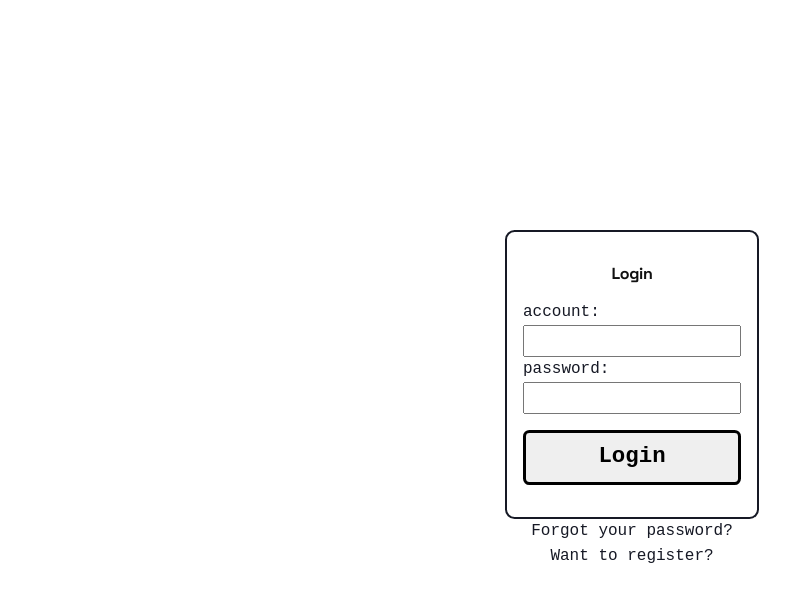
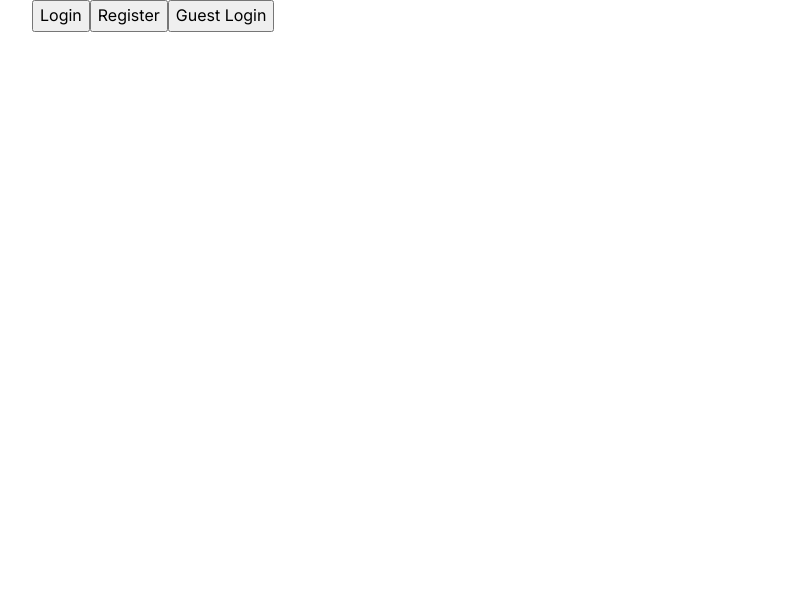
Before and after one commit to gilotin/Pocket-Adventure, a React (Vite) app: page /game in a window 1280 px wide. Shown: the top 602 px of the page, without its empty margins (8-798 px from the left). Built offline with nearby package versions, Linux system fonts and the light colour scheme.

Commit message:
feat(auth): add auth menu navigation and guest login

```diff
--- /dev/null
+++ b/src/app/pages/pocketAdventureGame/auth/authMenu/AuthMenu.tsx
@@ -0,0 +1,24 @@
+import type { AuthAction } from "../../types/gameTypes";
+import styles from "./AuthMenu.module.css";
+
+type AuthProps = {
+    handleAuthAction: (mode: AuthAction) => void;
+};
+
+export function AuthMenu({ handleAuthAction: handleAuthAction }: AuthProps) {
+    return (
+        <div className={styles.wrapper}>
+            <ul>
+                <button onClick={() => handleAuthAction("login")} id="login">
+                    Login
+                </button>
+                <button onClick={() => handleAuthAction("register")} id="register">
+                    Register
+                </button>
+                <button onClick={() => handleAuthAction("guest")} id="guest">
+                    Guest Login
+                </button>
+            </ul>
+        </div>
+    );
+}
--- /dev/null
+++ b/src/app/pages/pocketAdventureGame/auth/authService.ts
@@ -0,0 +1,13 @@
+import { AUTH_KEY } from "../constants/gameConstants";
+import type { AuthUser } from "../types/gameTypes";
+
+export function loginAsGuest() {
+    const guestUser: AuthUser = {
+        id: `guest-${crypto.randomUUID()}`,
+        type: "guest",
+    };
+
+    localStorage.setItem(AUTH_KEY, JSON.stringify(guestUser));
+
+    return guestUser;
+}
--- a/src/app/pages/pocketAdventureGame/auth/login/Login.tsx
+++ b/src/app/pages/pocketAdventureGame/auth/login/Login.tsx
@@ -1,25 +1,18 @@
 import type React from "react";
 import styles from "../login/Login.module.css";
 
-import type { AccountData, AuthStatus } from "../../types/gameTypes";
-
-type AuthMode = "login" | "register";
+import type { AccountData, AuthMode, AuthUser } from "../../types/gameTypes";
 
 type LoginProps = {
-    setAuthStatus: (value: AuthStatus) => void;
+    setAuthUser: (value: AuthUser) => void;
     setAuthMode: (mode: AuthMode) => void;
     setAuthError: (value: null | string) => void;
     setUserData: (value: null | AccountData) => void;
 };
 
-export function Login({
-    setAuthStatus: setIsAuthenticated,
-    setAuthMode,
-    setAuthError,
-    setUserData,
-}: LoginProps) {
-    const handleRegisterNavigation = () => {
-        setAuthMode("register");
+export function Login({ setAuthUser, setAuthMode, setAuthError, setUserData }: LoginProps) {
+    const handleAuthNavigation = (mode: AuthMode) => {
+        setAuthMode(mode);
     };
 
     function getAccountData() {
@@ -81,7 +74,7 @@ export function Login({
 
         if (user?.accountName === normalizedName) {
             setUserData(user);
-            setIsAuthenticated("authenticated");
+            // setIsAuthenticated("authenticated");
         } else {
             setAuthError("Password or account name mismatch. try again!");
         }
@@ -106,8 +99,17 @@ export function Login({
                     </button>
                 </form>
                 <button className={styles.formNavigation}>Forgot your password?</button>
-                <button className={styles.formNavigation} onClick={handleRegisterNavigation}>
+                <button
+                    className={styles.formNavigation}
+                    onClick={() => handleAuthNavigation("register")}
+                >
                     Want to register?
+                </button>
+                <button
+                    className={styles.formNavigation}
+                    onClick={() => handleAuthNavigation("menu")}
+                >
+                    return to menu
                 </button>
             </div>
         </section>
--- a/src/app/pages/pocketAdventureGame/auth/register/Register.tsx
+++ b/src/app/pages/pocketAdventureGame/auth/register/Register.tsx
@@ -9,8 +9,8 @@ type RegisterProps = {
 };
 
 export function Register({ setAuthMode, setAuthError }: RegisterProps) {
-    const handleAuthNavigation = () => {
-        setAuthMode("login");
+    const handleAuthNavigation = (mode: AuthMode) => {
+        setAuthMode(mode);
     };
 
     const registerSubmitHandler = (e: React.FormEvent<HTMLFormElement>) => {
@@ -141,9 +141,17 @@ export function Register({ setAuthMode, setAuthError }: RegisterProps) {
                         Register
                     </button>
                 </form>
-
-                <button className={styles.formNavigation} onClick={handleAuthNavigation}>
+                <button
+                    className={styles.formNavigation}
+                    onClick={() => handleAuthNavigation("register")}
+                >
                     Are you registered?
+                </button>{" "}
+                <button
+                    className={styles.formNavigation}
+                    onClick={() => handleAuthNavigation("menu")}
+                >
+                    return to menu
                 </button>
             </div>
         </>
--- a/src/app/pages/pocketAdventureGame/constants/gameConstants.ts
+++ b/src/app/pages/pocketAdventureGame/constants/gameConstants.ts
@@ -1,3 +1,4 @@
 export const ACCOUNT_KEY = "accountData";
 export const CHARACTER_KEY = "characterData";
 export const MISSION_KEY = "missionData";
+export const AUTH_KEY = "auth";
--- a/src/app/pages/pocketAdventureGame/layout/GameLayout.tsx
+++ b/src/app/pages/pocketAdventureGame/layout/GameLayout.tsx
@@ -1,58 +1,84 @@
 import styles from "./GameLayout.module.css";
 import { PocketAdventurePage } from "../PocketAdventurePage";
 import { useEffect, useState } from "react";
-import { Login } from "../auth/login/Login";
-import { Register } from "../auth/register/Register";
 import { AuthErrorHandler } from "../components/authErrorHandler/AuthErrorHandler";
 import { ConfirmModal } from "../components/confirmModal/ConfirmModal";
 import { logout } from "../services/logout";
-import type { AccountData, AuthErrorType, AuthMode, AuthStatus } from "../types/gameTypes";
+import type {
+    AccountData,
+    AuthAction,
+    AuthErrorType,
+    AuthMode,
+    AuthUser,
+} from "../types/gameTypes";
 import { TestItemGenerator } from "../mockedData/TestItemGenerator";
+import { AuthMenu } from "../auth/authMenu/AuthMenu";
+import { Register } from "../auth/register/Register";
+import { Login } from "../auth/login/Login";
+import { loginAsGuest } from "../auth/authService";
+import { AUTH_KEY } from "../constants/gameConstants";
 
 export function GameLayout() {
-    const [authStatus, setAuthStatus] = useState<AuthStatus>("authenticated");
-    const [authMode, setAuthMode] = useState<AuthMode>("login");
+    const [authUser, setAuthUser] = useState<AuthUser | null>(null);
+    const [authMode, setAuthMode] = useState<AuthMode>("menu");
     const [authError, setAuthError] = useState<AuthErrorType>(null);
     const [userData, setUserData] = useState<AccountData>(null);
-    // const [isConfirmOpen, setIsConfirmOpen] = useState<boolean>(false);
     const [confirmAction, setConfirmAction] = useState<(() => void) | null>(null);
 
     useEffect(() => {
-        const storageData = localStorage.getItem("accountData");
+        const storedAuth = localStorage.getItem("auth");
 
-        if (!storageData) {
-            setAuthStatus("guest");
+        if (!storedAuth) {
+            setAuthUser(null);
             return;
         }
 
         try {
-            const parsedData: AccountData = JSON.parse(storageData);
-            setUserData(parsedData);
-            setAuthStatus("authenticated");
+            const parsedData: AuthUser = JSON.parse(storedAuth);
+            setAuthUser(parsedData);
         } catch {
-            setUserData(null);
-            setAuthStatus("guest");
+            setAuthUser(null);
         }
     }, []);
 
     const handleLogout = () => {
         logout();
         setUserData(null);
-        setAuthStatus("guest");
-        setAuthMode("login");
+        setAuthUser(null);
+        setAuthMode("menu");
+        localStorage.removeItem(AUTH_KEY);
     };
 
-    if (authStatus === "unknown") {
-        return null;
-    }
+    const handleAuthAction = (action: AuthAction) => {
+        if (action === "guest") {
+            const guest = loginAsGuest();
+            setAuthUser(guest);
+            return;
+        }
 
-    if (authStatus === "authenticated") {
+        setAuthMode(action);
+    };
+
+    const AuthMenuMap = {
+        login: (
+            <Login
+                setAuthUser={setAuthUser}
+                setAuthMode={setAuthMode}
+                setAuthError={setAuthError}
+                setUserData={setUserData}
+            />
+        ),
+        register: <Register setAuthMode={setAuthMode} setAuthError={setAuthError} />,
+        menu: <AuthMenu handleAuthAction={handleAuthAction} />,
+    };
+
+    if (authUser !== null) {
         return (
             <>
                 <div className={styles.layoutBackground}>
                     <div className={styles.gameWrapper}>
                         <header className={styles.gameHeader}>
-                            <p>Hello {userData?.accountName}!</p>
+                            <p>Hello {CharacterData.name ?? "Adventurer"}!</p>
                             <p>Stats</p>
                             <button onClick={() => setConfirmAction(() => handleLogout)}>
                                 logout
@@ -89,16 +115,7 @@ export function GameLayout() {
 
     return (
         <>
-            {authMode === "login" ? (
-                <Login
-                    setAuthStatus={setAuthStatus}
-                    setAuthMode={setAuthMode}
-                    setAuthError={setAuthError}
-                    setUserData={setUserData}
-                />
-            ) : (
-                <Register setAuthMode={setAuthMode} setAuthError={setAuthError} />
-            )}
+            {AuthMenuMap[authMode]}
 
             {authError && <AuthErrorHandler message={authError} setAuthError={setAuthError} />}
         </>
```
Also changed, not shown: src/app/pages/pocketAdventureGame/types/gameTypes.ts (+6 -2 lines), src/app/pages/pocketAdventureGame/auth/authMenu/AuthMenu.module.css (added).
